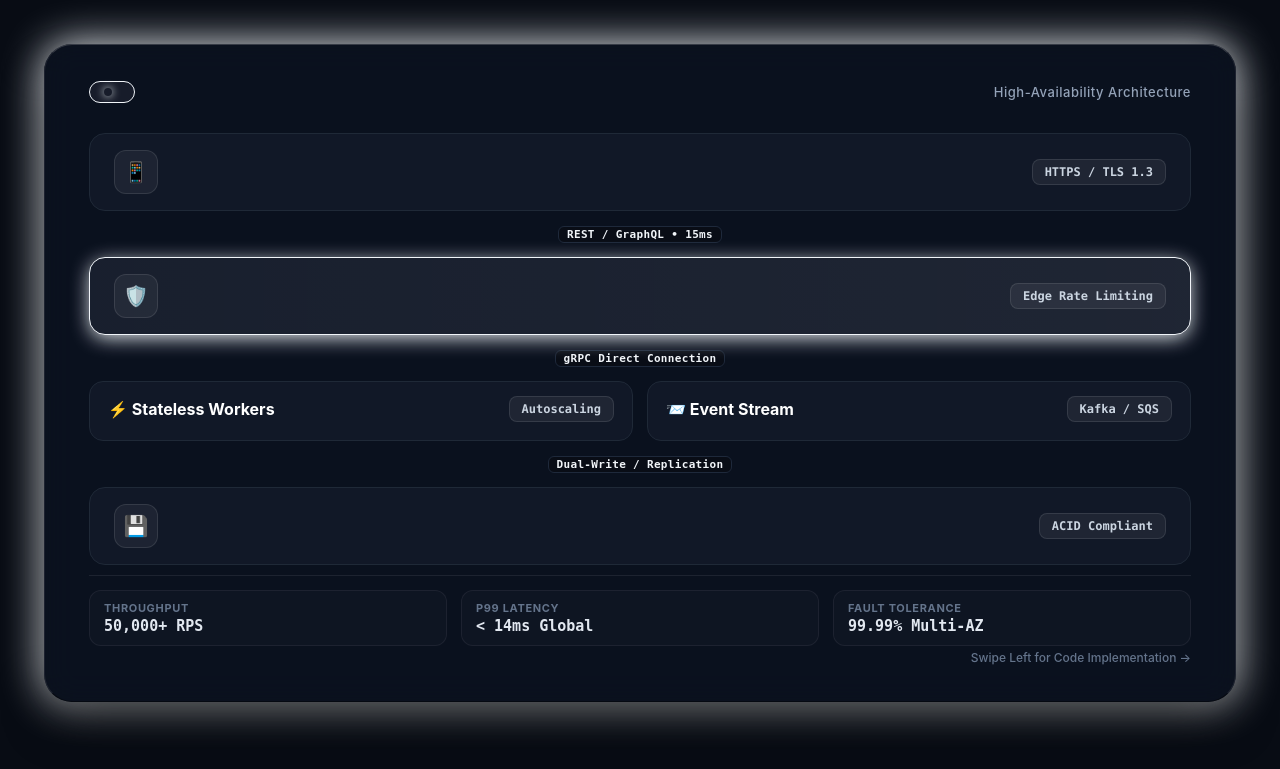
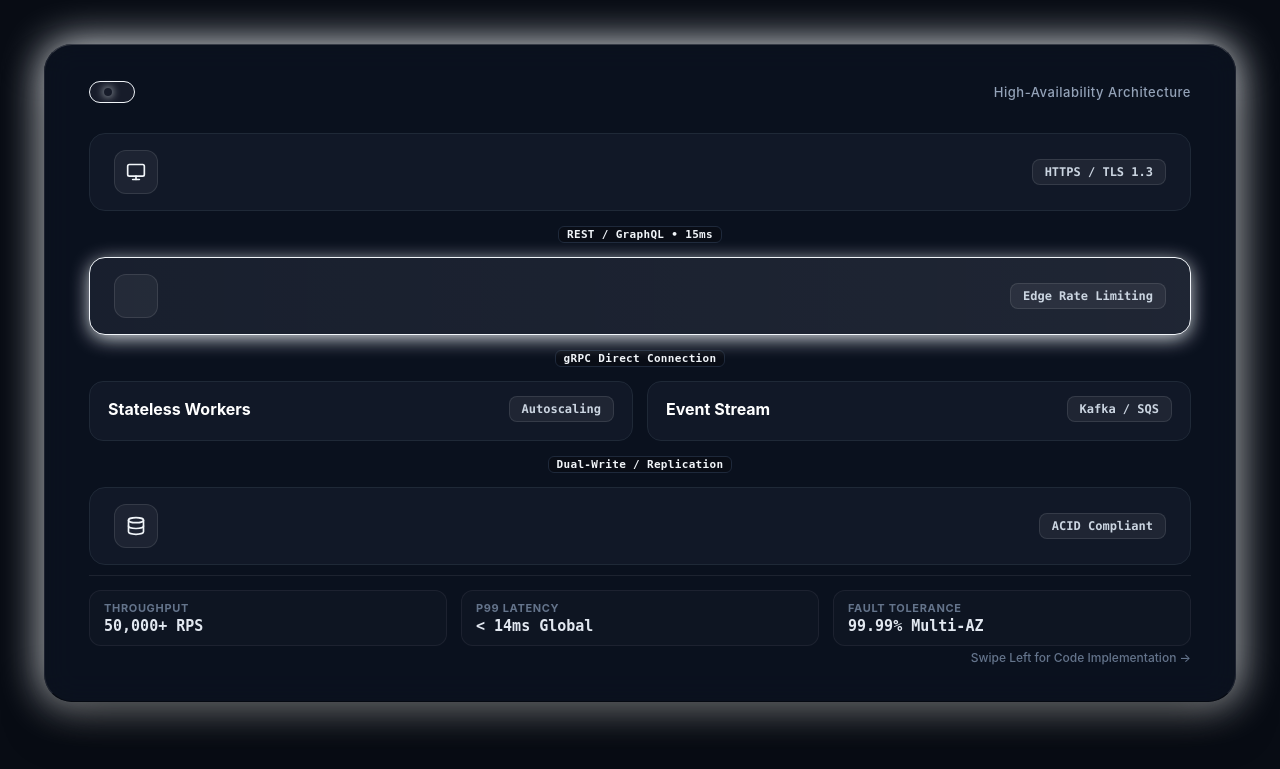
Before and after one commit to ahmed-husssain/LinkedInAutomationStudio, a Python web app: template src/templates/architecture_diagram.html in a window 1280 px wide. Shown: the top 769 px of the page. Run offline with Jinja, Linux system fonts and the light colour scheme; the template is opened without the code that fills it, so the values that code supplies are empty.

Commit message:
fix: replace emojis with vector svg icons in architecture diagram template

```diff
--- a/src/templates/architecture_diagram.html
+++ b/src/templates/architecture_diagram.html
@@ -281,7 +281,9 @@
       <!-- Tier 1: Client Layer -->
       <div class="tier-card">
         <div class="tier-left">
-          <div class="tier-icon-box">📱</div>
+          <div class="tier-icon-box">
+            <svg width="20" height="20" viewBox="0 0 24 24" fill="none" stroke="currentColor" stroke-width="2" stroke-linecap="round" stroke-linejoin="round"><rect x="2" y="3" width="20" height="14" rx="2"/><line x1="8" y1="21" x2="16" y2="21"/><line x1="12" y1="17" x2="12" y2="21"/></svg>
+          </div>
           <div class="tier-info">
             <div class="tier-title">{{TIER1_TITLE}}</div>
             <div class="tier-desc">{{TIER1_SUB}}</div>
@@ -298,7 +300,9 @@
       <!-- Tier 2: Edge & Gateway -->
       <div class="tier-card highlight">
         <div class="tier-left">
-          <div class="tier-icon-box">🛡️</div>
+          <div class="tier-icon-box">
+            <svg width="20" height="20" viewBox="0 0 24 24" fill="none" stroke="var(--accent)" stroke-width="2" stroke-linecap="round" stroke-linejoin="round"><path d="M12 22s8-4 8-10V5l-8-3-8 3v7c0 6 8 10 8 10z"/></svg>
+          </div>
           <div class="tier-info">
             <div class="tier-title">{{TIER2_TITLE}}</div>
             <div class="tier-desc">{{TIER2_SUB}}</div>
@@ -316,14 +320,14 @@
       <div class="tier-grid-2">
         <div class="mini-card">
           <div class="mini-card-head">
-            <span class="mini-title">⚡ Stateless Workers</span>
+            <span class="mini-title">Stateless Workers</span>
             <span class="tier-chip">Autoscaling</span>
           </div>
           <div class="mini-desc">{{TIER3_TITLE}}</div>
         </div>
         <div class="mini-card">
           <div class="mini-card-head">
-            <span class="mini-title">📨 Event Stream</span>
+            <span class="mini-title">Event Stream</span>
             <span class="tier-chip">Kafka / SQS</span>
           </div>
           <div class="mini-desc">{{TIER3_SUB}}</div>
@@ -338,7 +342,9 @@
       <!-- Tier 4: Storage & Caching Layer -->
       <div class="tier-card">
         <div class="tier-left">
-          <div class="tier-icon-box">💾</div>
+          <div class="tier-icon-box">
+            <svg width="20" height="20" viewBox="0 0 24 24" fill="none" stroke="currentColor" stroke-width="2" stroke-linecap="round" stroke-linejoin="round"><ellipse cx="12" cy="5" rx="9" ry="3"/><path d="M21 12c0 1.66-4 3-9 3s-9-1.34-9-3"/><path d="M3 5v14c0 1.66 4 3 9 3s9-1.34 9-3V5"/></svg>
+          </div>
           <div class="tier-info">
             <div class="tier-title">{{TIER4_TITLE}}</div>
             <div class="tier-desc">{{TIER4_SUB}}</div>
```
